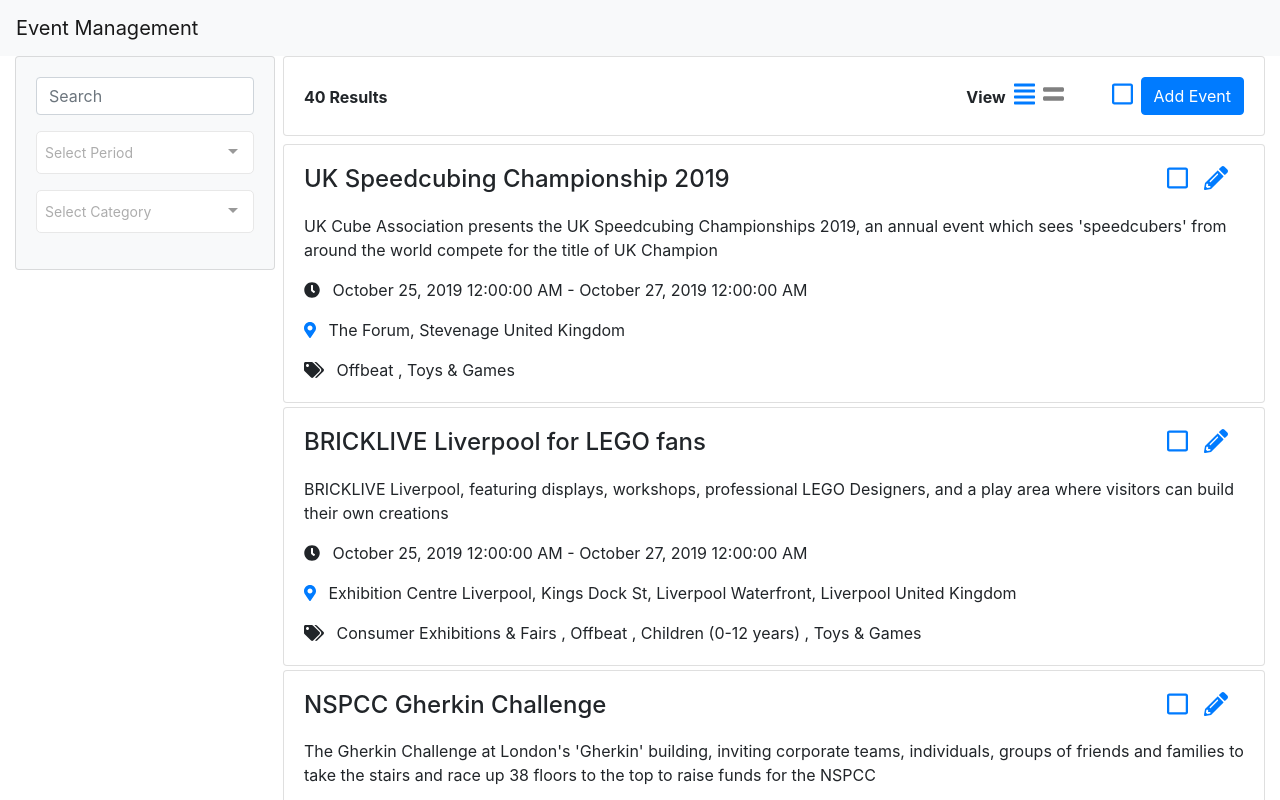
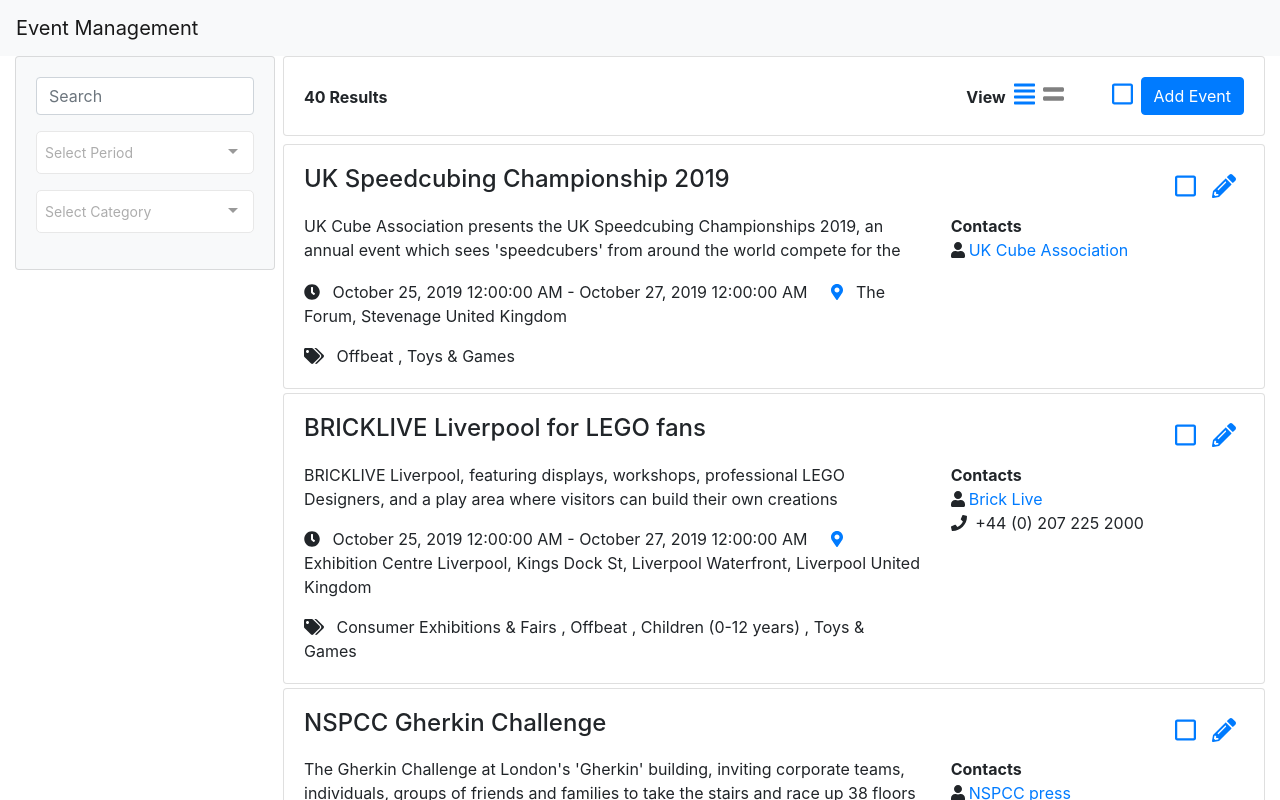
Before and after one commit to jombard/EventScreen, a Vue app: page / in a window 1280 px wide. Shown: the top 800 px of the page. Built offline with nearby package versions, Linux system fonts and the light colour scheme; no server answers.

Commit message:
Show selected event count,match lowercase keywords

```diff
--- a/src/assets/scss/custom.scss
+++ b/src/assets/scss/custom.scss
@@ -71,4 +71,5 @@
   bottom: 0;
   width: 100%;
   z-index: 20;
+  border-top: 1px solid rgba(0, 0, 0, 0.125);
 }
--- a/src/components/EventItem.vue
+++ b/src/components/EventItem.vue
@@ -4,16 +4,19 @@
       <b-card-title>
         <span v-if="eventData.summary">{{ eventData.summary }}</span>
         <span v-else>{{ eventData.description }}</span>
-        <b-link class="edit-link ml-2" v-if="eventData.starredEvent">
+        <b-link class="m-2" v-if="eventData.starredEvent">
           <font-awesome-icon :icon="['fas','star']" />
         </b-link>
-        <b-link class="edit-link ml-2" v-if="eventData.privateEvent">
+        <b-link class="m-2" v-if="eventData.privateEvent">
           <font-awesome-icon :icon="['fas','lock']" />
         </b-link>
-        <b-link class="edit-link float-right" @click="$emit('showEditEvent')">
+        <b-link class="m-2 float-right" @click="$emit('showEditEvent')">
           <font-awesome-icon icon="pencil-alt" />
         </b-link>
-        <b-link class="edit-link float-right" @click="eventData.isSelected = !eventData.isSelected, $emit('changeSelected')">
+        <b-link
+          class="m-2 float-right"
+          @click="eventData.isSelected = !eventData.isSelected, $emit('changeSelected')"
+        >
           <font-awesome-icon
             :icon=" eventData.isSelected ?  ['far','check-square'] : ['far','square']"
           />
@@ -26,15 +29,18 @@
         <b-badge variant="success" v-if="eventData.isUpdated">Updated</b-badge>
         <b-badge variant="warning" v-if="eventData.isProvisional">Provisional</b-badge>
       </div>
+      <b-row>
+        <b-col md="8">
           <b-card-text v-if="viewMode==2" class="fix-desc">{{ eventData.description }}</b-card-text>
           <b-card-text>
+            <span class="mr-4">
               <font-awesome-icon icon="clock" class="mr-2" />
               {{ eventData.startDate | msFormatDateTime }}
               <span
                 v-if="eventData.startDate!=eventData.endDate"
               >- {{ eventData.endDate | msFormatDateTime }}</span>
-      </b-card-text>
-      <b-card-text v-if="viewMode==2">
+            </span>
+            <span>
               <font-awesome-icon
                 icon="map-marker-alt"
                 class="mr-2"
@@ -42,14 +48,34 @@
                 @click="$emit('showGoogleMap')"
               />
               {{ eventData.venue }} {{ eventData.countryName }}
+            </span>
           </b-card-text>
           <b-card-text v-if="viewMode==2">
+            <span>
               <font-awesome-icon icon="tags" class="mr-2" />
               <span v-for="(cat,index) in eventData.categories" :key="index">
                 <span v-if="index>0">,</span>
                 {{ cat.categoryName }}
               </span>
+            </span>
           </b-card-text>
+        </b-col>
+        <b-col md="4">
+          <strong v-if="viewMode==2">Contacts</strong>
+          <div v-for="c in eventData.contacts" :key="c.pressContactID">
+            <div>
+              <font-awesome-icon icon="user" class="mr-1" />
+              <a
+                :href="'mailto:' + c.pressContactEmail"
+              >{{ c.pressContactName || c.pressContactOffice }}</a>
+            </div>
+            <div v-if="c.pressContactTelephone">
+              <font-awesome-icon icon="phone" class="mr-1" />
+              {{ c.pressContactTelephone }}
+            </div>
+          </div>
+        </b-col>
+      </b-row>
     </b-card-body>
   </b-card>
 </template>
@@ -58,14 +84,6 @@
   props: {
     eventData: Object,
     viewMode: Number
-  },
-  data() {
-    return {
-      // isActive: this.eventData.isSelected
-      // isSelected: this.eventData.isSelected,
-      // starredEvent: this.eventData.starredEvent,
-      // privateEvent: this.eventData.privateEvent
-    };
   }
 };
 </script>
--- a/src/components/MainPage.vue
+++ b/src/components/MainPage.vue
@@ -103,9 +103,6 @@
           <b-card v-if="displayEventList.length == 0">
             <b-card-text>Sorry, we have not any events.</b-card-text>
           </b-card>
-          <!-- <div v-if="cntEvent< searchEventList.length" class="text-center my-1">
-            <b-button @click="showMore()" variant="info">Load More</b-button>
-          </div> -->
         </div>
       </div>
     </b-container>
@@ -134,6 +131,9 @@
         variant="outline-primary"
         @click="setSelStarred()"
       >Set Starred</b-button>
+      <span class="d-block mt-2 mr-2 float-right">
+        <strong>{{ selectedEvents.length }} Selected</strong>
+      </span>
     </footer>
   </div>
 </template>
@@ -158,6 +158,9 @@
       countryList: state => state.country.data,
       isLoading: state => state.event.isLoading
     }),
+    selectedEvents() {
+      return this.displayEventList.filter(item => item.isSelected);
+    }
   },
   data() {
     return {
@@ -223,10 +226,10 @@
     this.$store.dispatch("getCategoryData");
     this.$store.dispatch("getEventData");
     this.$store.dispatch("getCountryData");
-    window.addEventListener('scroll', this.handleScroll);
+    window.addEventListener("scroll", this.handleScroll);
   },
-  destroyed () {
-    window.removeEventListener('scroll', this.handleScroll);
+  destroyed() {
+    window.removeEventListener("scroll", this.handleScroll);
   },
   watch: {
     isLoading: function() {
@@ -235,18 +238,18 @@
       }
     },
     searchText: function() {
-      this.searchEvent()
+      this.searchEvent();
     },
     startDate: function() {
       if (this.startDate && this.endDate) {
-        this.searchEvent()
+        this.searchEvent();
       }
     },
     endDate: function() {
       if (this.startDate && this.endDate) {
-        this.searchEvent()
+        this.searchEvent();
       }
-    },
+    }
   },
   methods: {
     searchEvent() {
@@ -294,8 +297,11 @@
       vm.eventList.forEach(item => {
         if (vm.searchText) {
           if (
-            item.summary.search(vm.searchText) === -1 &&
-            item.description.search(vm.searchText) === -1
+            item.summary.toLowerCase().search(vm.searchText.toLowerCase()) ===
+              -1 &&
+            item.description
+              .toLowerCase()
+              .search(vm.searchText.toLowerCase()) === -1
           )
             return;
         }
@@ -392,7 +398,8 @@
     },
     showMore() {
       this.cntEvent += this.stepCnt;
-      if (this.cntEvent>this.searchEventList.length) this.cntEvent = this.searchEventList.length
+      if (this.cntEvent > this.searchEventList.length)
+        this.cntEvent = this.searchEventList.length;
       this.displayEventList = this.searchEventList.slice(0, this.cntEvent);
     },
     setSelPrivate() {
@@ -428,15 +435,22 @@
       }
     },
     handleScroll() {
-      let bottomOfWindow = Math.max(window.pageYOffset, document.documentElement.scrollTop, document.body.scrollTop) + window.innerHeight === document.documentElement.offsetHeight
+      let bottomOfWindow =
+        Math.max(
+          window.pageYOffset,
+          document.documentElement.scrollTop,
+          document.body.scrollTop
+        ) +
+          window.innerHeight ===
+        document.documentElement.offsetHeight;
       if (bottomOfWindow) {
-        this.showMore()
+        this.showMore();
       }
     },
     changeSelected() {
-      this.atLeastSelected = this.displayEventList.some( item => {
+      this.atLeastSelected = this.displayEventList.some(item => {
         return item.isSelected;
-      })
+      });
     }
   }
 };
```
Also changed, not shown: src/main.js (+8 -4 lines), 1 other file (tests, documents, lock files or other folders). Lines whose indentation alone changed are shown as unchanged.
